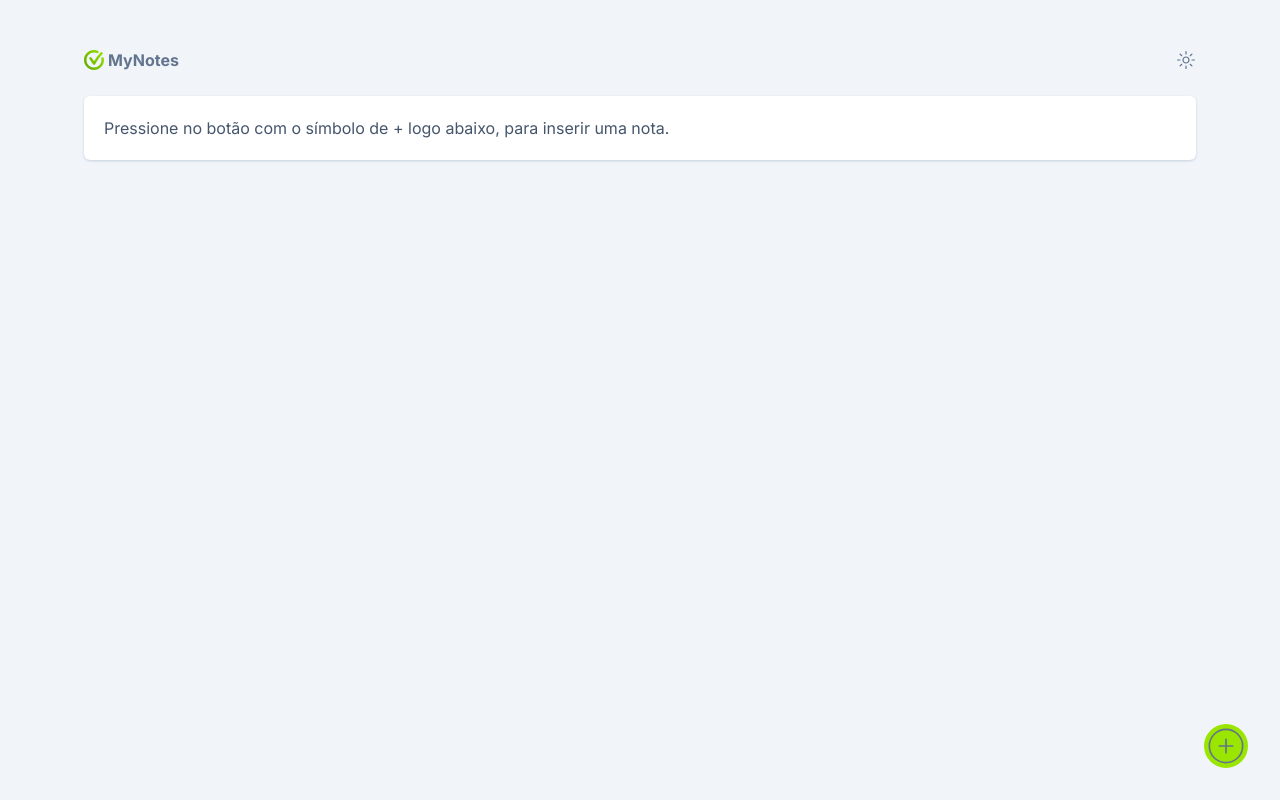
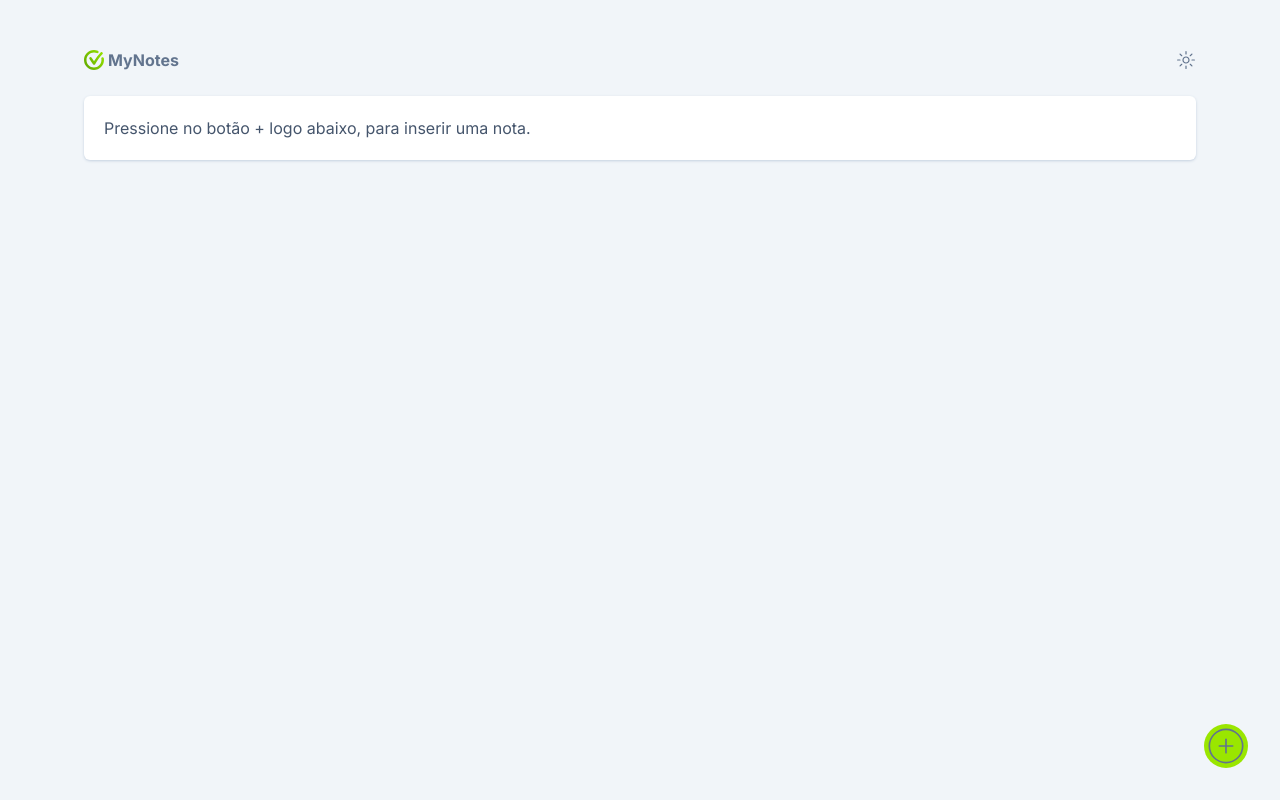
Before and after one commit to lefialho/myTasksReact, a React (Vite) app: page / in a window 1280 px wide. Built offline with nearby package versions, Linux system fonts and the light colour scheme.

Commit message:
Ajuste de texto

```diff
--- a/src/app.tsx
+++ b/src/app.tsx
@@ -97,8 +97,7 @@ export function App() {
         </form>
       ) : (
         <p className="rounded-md shadow dark:shadow-none shadow-slate-300 bg-white dark:bg-slate-800 overflow-hidden hover:ring-2 text-slate-600 dark:text-slate-400 p-5">
-          Pressione no botão com o símbolo de + logo abaixo, para inserir uma
-          nota.
+          Pressione no botão + logo abaixo, para inserir uma nota.
         </p>
       )}
 
```
